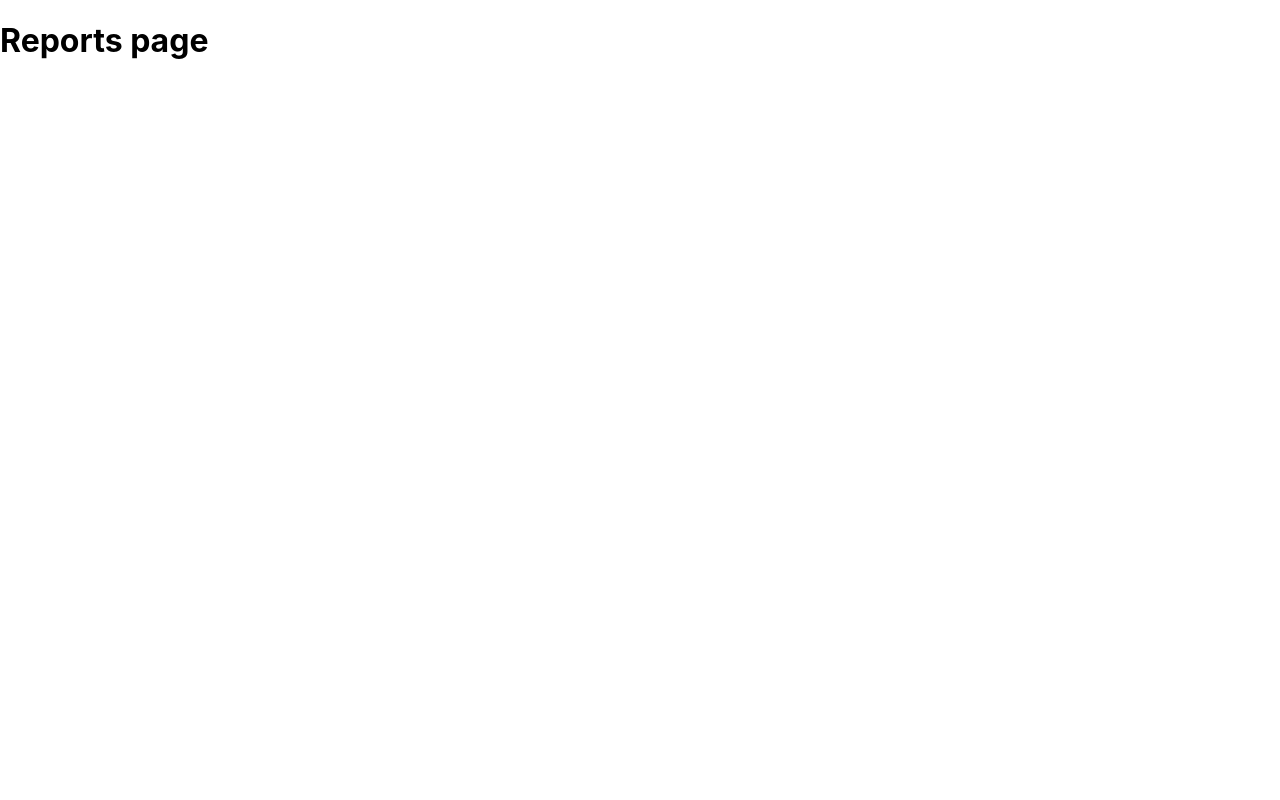
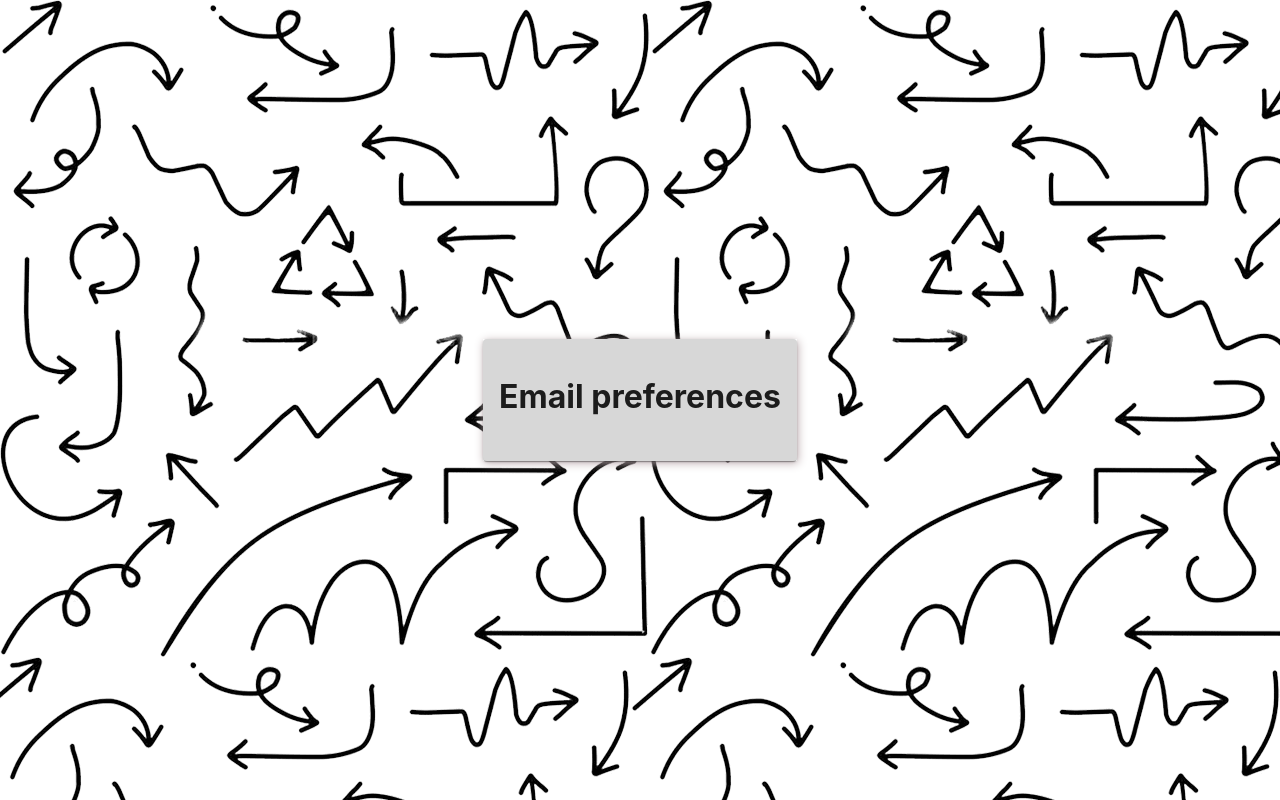
Before and after one commit to xSebo/e2s, a React (Create React App) app in the folder _spa/react-spa/: page /reports in a window 1280 px wide. Built offline with nearby package versions, Linux system fonts and the light colour scheme.

Commit message:
Added page backgrounds to reports and login, started working on reports will cont tomorrow

```diff
--- a/_spa/react-spa/src/components/Login.js
+++ b/_spa/react-spa/src/components/Login.js
@@ -22,6 +22,7 @@ import axios from "axios";
 import Cookies from 'js-cookie';
 import Reports from "./Reports";
 import {Route, Router, Routes} from "react-router-dom";
+import background from "../background.png";
 
 
 const api = axios.create({
@@ -137,9 +138,20 @@ export default function Login() {
         event.preventDefault();
     };
 
+    const sectionStyle = {
+        width: "100%",
+        height: "100%",
+        backgroundImage: `url(${background})`
+    };
+
+    const shadows = {
+        boxShadow: '1px 2px 9px #BFAFB2'
+    };
 
     return (
+        <div style={sectionStyle}>
             <Center>
+                <div style={shadows}>
                     <Card sx={{width: 400}}>
                         <CardContent sx={{textAlign:'center'}}>
                             <div>
@@ -215,7 +227,8 @@ export default function Login() {
                             </Box>
                         </CardContent>
                     </Card>
+                </div>
             </Center>
-
+        </div>
     )
 }
--- a/_spa/react-spa/src/components/Reports.js
+++ b/_spa/react-spa/src/components/Reports.js
@@ -1,11 +1,35 @@
 import React, {useEffect, useState} from 'react';
+import background from '../background.png';
+import Center from "./Center";
+import {
+    Card,
+    CardContent
+} from "@mui/material";
+
+const sectionStyle = {
+    width: "100%",
+    height: "100%",
+    backgroundImage: `url(${background})`
+};
+
+const shadows = {
+    boxShadow: '1px 2px 9px #BFAFB2'
+};
 
 const Reports = () => {
     return (
-        <div>
-            <h1>Reports page</h1>
+        <div style={sectionStyle}>
+            <Center>
+                <div style={shadows}>
+                <Card style={{flex:1, backgroundColor:'#d7d7d7'}}>
+                    <CardContent sx={{textAlign:'center'}}>
+                        <h1>Email preferences</h1>
+                    </CardContent>
+                </Card>
+                </div>
+            </Center>
         </div>
-    );
+    )
 };
 
 export default Reports;
```
Also changed, not shown: _spa/react-spa/src/background.png (added). Lines whose indentation alone changed are shown as unchanged.
